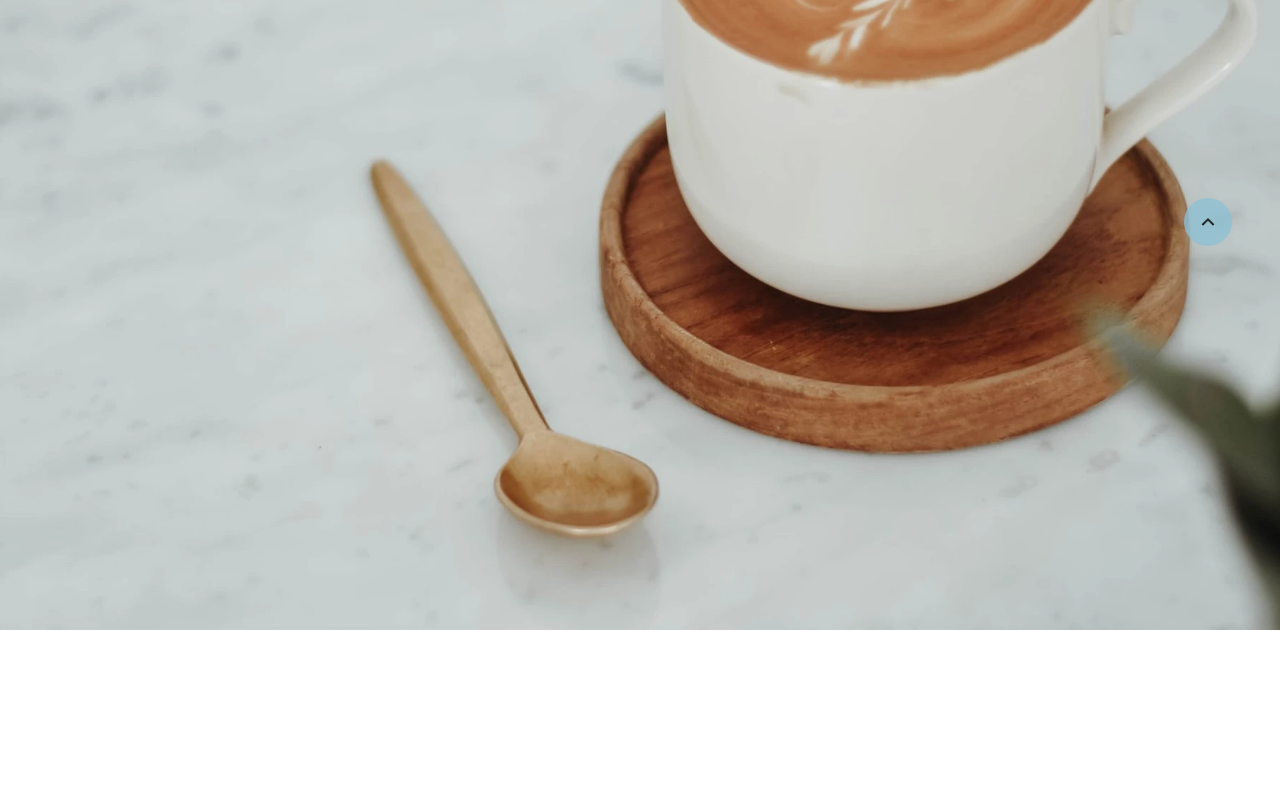
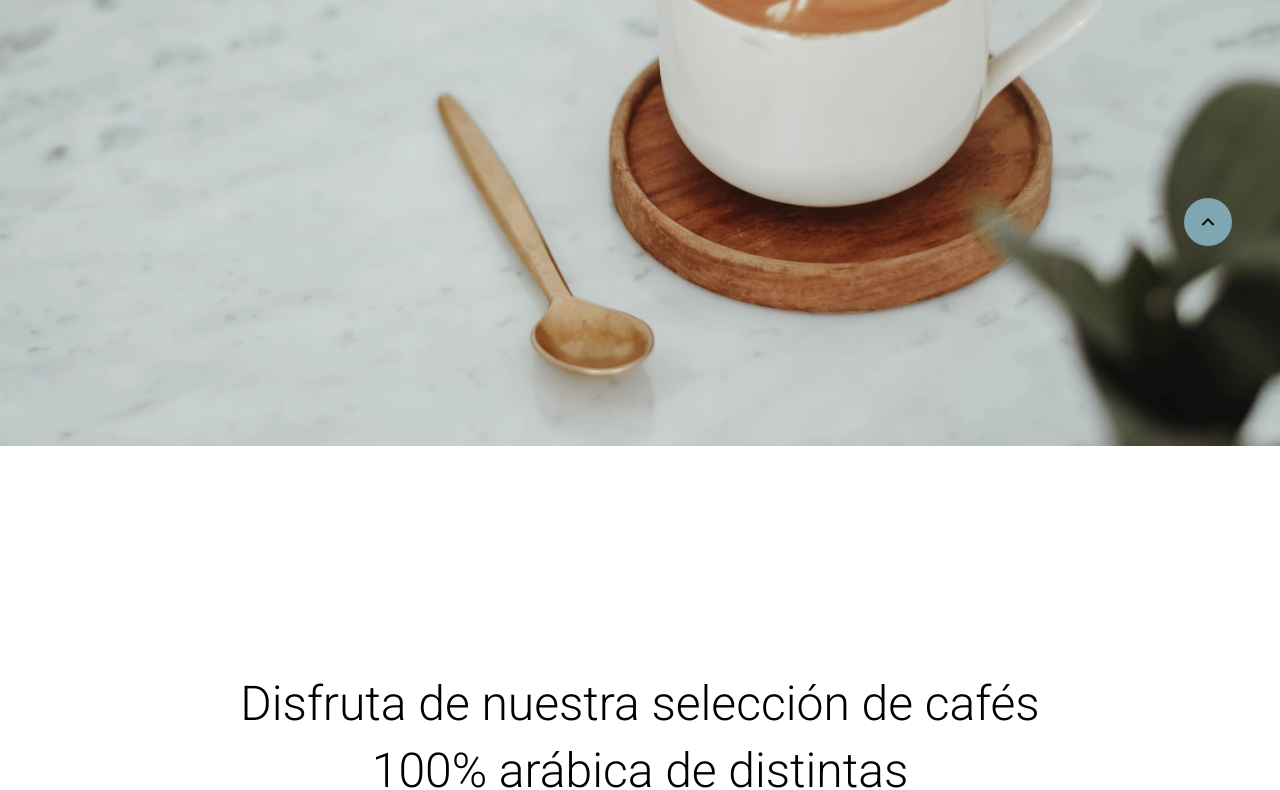
Before and after one commit to abelcarbonero/cloud-coffee, a website: page index.html in a window 1280 px wide. Shown: the part 714-1504 px from the top of the page. Drawn offline with nearby package versions, Linux system fonts and the light colour scheme.

Commit message:
media queries laptop

```diff
--- a/app/scss/base/base.scss
+++ b/app/scss/base/base.scss
@@ -12,4 +12,7 @@ body {
   @include breakpoint(tablet) {
     font-size: 20px;
   }
+  @include breakpoint(laptop) {
+    font-size: 24px;
+  }
 }
--- a/app/scss/base/typography.scss
+++ b/app/scss/base/typography.scss
@@ -25,6 +25,10 @@
    font-size: 2.5rem;
    letter-spacing: 3px;
   }
+  @include breakpoint(laptop) {
+   font-size: 3.75rem;
+   letter-spacing: 3px;
+  }
 }
 
 
@@ -39,4 +43,8 @@
     font-size: 32px;
     margin-bottom: 7rem;
   }
+  @include breakpoint(laptop){
+    font-size: 36px;
+   margin-bottom: 6rem;
+  }
 }
--- a/app/scss/blocks/food.scss
+++ b/app/scss/blocks/food.scss
@@ -8,7 +8,7 @@
   }
 
   @include breakpoint(laptop) {
-    gap: 10rem;
+    gap: 12rem;
   }
 
   & .column-1 {
@@ -48,6 +48,7 @@
 
     @include breakpoint(laptop) {
       justify-self: flex-start;
+      margin-bottom: 3rem;
     }
   }
 
--- a/app/scss/blocks/footer.scss
+++ b/app/scss/blocks/footer.scss
@@ -43,6 +43,16 @@
 
     & h3 {
       margin-bottom: 0.75rem;
+    }
+
+
+  }
+
+  &__time{
+    margin-top: 2rem;
+
+    @include breakpoint(tablet){
+      margin-top: 0;
     }
   }
 
@@ -95,13 +105,13 @@
   }
 
   &__list {
-    justify-content: center;
+    justify-content: flex-start;
     gap: 1rem;
     padding: 0;
     margin-top: 1rem;
 
     @include breakpoint(tablet){
-      gap: 3rem;
+      gap: 2rem;
     }
 
     svg {
--- a/app/scss/blocks/hero.scss
+++ b/app/scss/blocks/hero.scss
@@ -8,9 +8,23 @@
     margin-top: 11rem;
     margin-bottom: 4rem;
   }
+  @include breakpoint(laptop){
+    margin-top: 14rem;
+
+  }
 
   &__container {
     position: relative;
+
+  }
+
+  & p{
+    @include breakpoint(laptop){
+      width: 50%;
+      margin-left: auto;
+      padding-left: 4rem;
+      padding-top: .75rem;
+    }
   }
 
   &__title {
@@ -30,10 +44,19 @@
       top: 9.5rem;
       font-size: 120px;
     }
+
+    @include breakpoint(laptop){
+      font-size: 140px;
+      top: .5rem;
+    }
   }
 
   &__img {
     aspect-ratio: 4/3;
     object-fit: cover;
+
+    @include breakpoint(laptop){
+      aspect-ratio: 16 / 9;
+    }
   }
 }
--- a/app/scss/blocks/intro.scss
+++ b/app/scss/blocks/intro.scss
@@ -2,17 +2,23 @@
 
 .intro {
   font-size: 22px;
-
+  place-content: center;
   text-align: left;
 
-  p{
-      line-height: 1.4;
+  p {
+    line-height: 1.4;
   }
 
-  @include breakpoint(tablet){
-      font-size: 40px;
-      text-align: center;
-     font-weight: var(--fw-light);
+  @include breakpoint(tablet) {
+    font-size: 40px;
+    text-align: center;
+    font-weight: var(--fw-light);
+    p {
+      max-width: 800px;
+    }
+  }
 
+  @include breakpoint(laptop){
+    font-size: 48px;
   }
 }
--- a/app/scss/blocks/specialty.scss
+++ b/app/scss/blocks/specialty.scss
@@ -26,12 +26,16 @@
       gap: 3rem;
     }
     @include breakpoint(laptop) {
-      gap: 12rem;
+      gap: 7rem;
     }
   }
 
   &__title {
-    max-width: 420px;
+    max-width: 400px;
+
+    @include breakpoint(laptop){
+      max-width: 500px;
+    }
   }
 
   &__container {
--- a/app/scss/utilities/section.scss
+++ b/app/scss/utilities/section.scss
@@ -5,4 +5,8 @@
   @include breakpoint(tablet){
     padding-block: 8rem;
   }
+  @include breakpoint(laptop){
+    padding-block: 10rem;
+  }
+
 }
--- a/index.html
+++ b/index.html
@@ -174,7 +174,7 @@
         </div>
       </section>
       <!-- INTRO SECTION -->
-      <section class="section intro container">
+      <section class="section intro grid">
         <p>
           Disfruta de nuestra selección de cafés 100% arábica de distintas
           procedencias, así como de una rica variedad de dulces caseros.
```
Also changed, not shown: dist/style.css, 1 other file.
